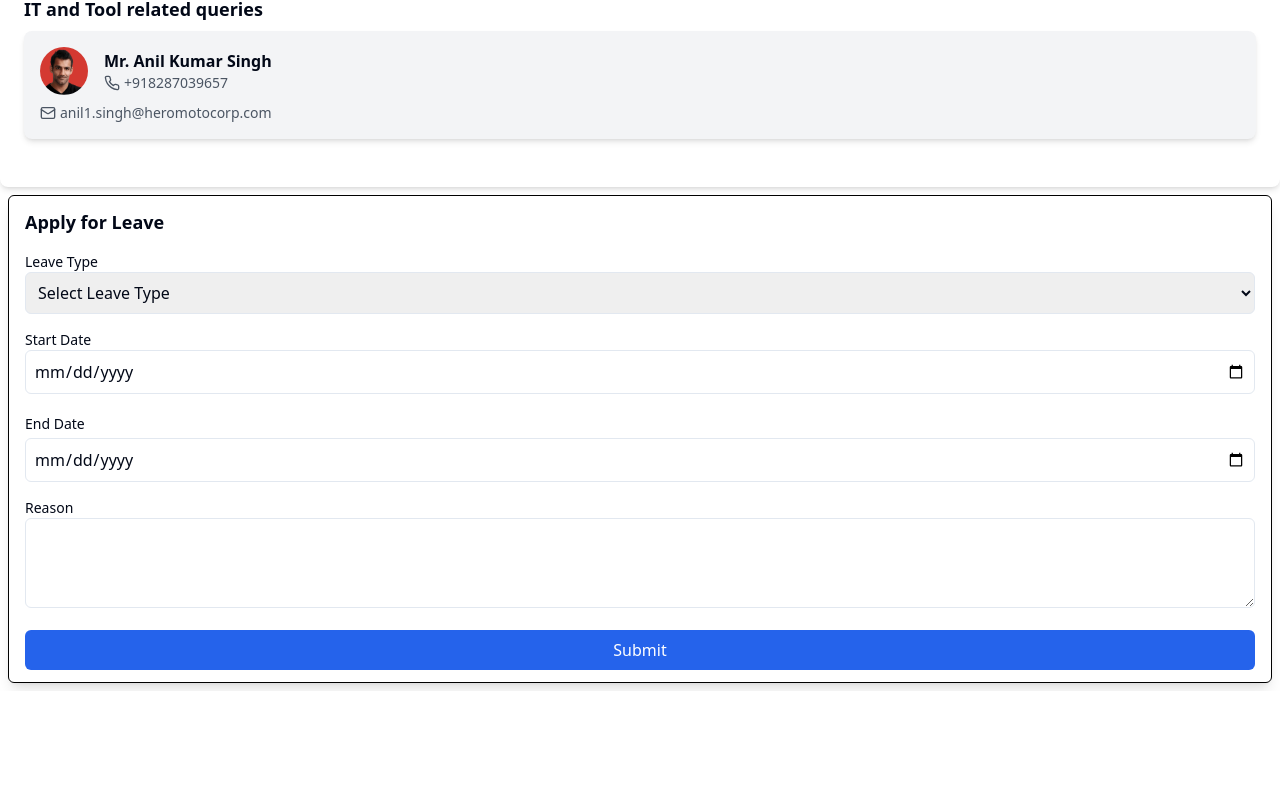
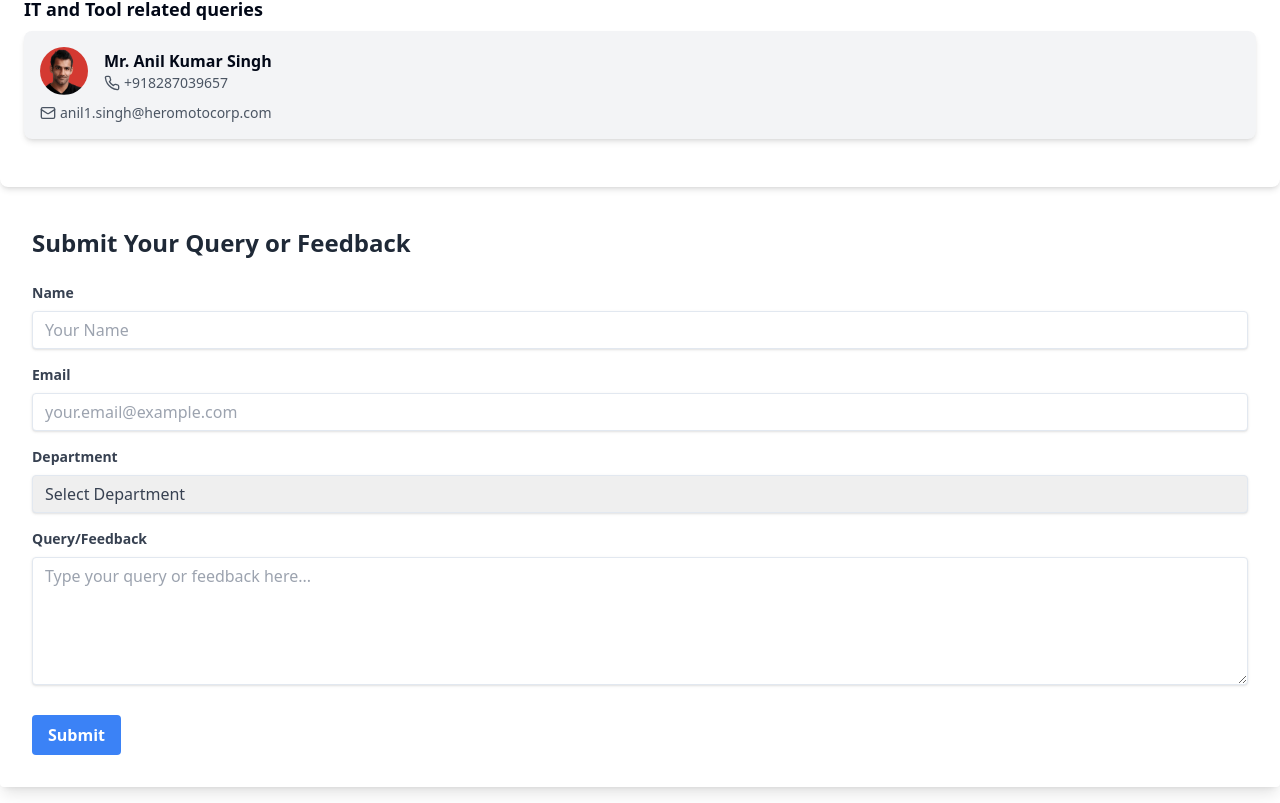
Before and after one commit to deveshtuteja/hero-lms, a React (Vite) app: page /help in a window 1280 px wide. Shown: the part 305-1108 px from the top of the page. Before the commit the page ends 996 px from the top, so only its background shows below. Built offline with nearby package versions, Linux system fonts and the light colour scheme.

Commit message:
built query form, profile & fixed HR/Manager list UI

```diff
--- a/src/App.jsx
+++ b/src/App.jsx
@@ -6,12 +6,23 @@ import Timesheet from "./components/Timesheet";
 import Helpdesk from "./components/Helpdesk";
 import LeaveForm from "./components/LeaveForm";
 import LeaveManagementDashboard from "./components/LeaveManagementDashboard";
+import SupportQueryForm from "./components/SupportQueryForm";
+import Profile from "./components/Profile";
 
 function App() {
   const appRouter = createBrowserRouter([
     {
       path: "/",
       element: <Body />,
+    },
+    {
+      path: "/profile",
+      element: (
+        <>
+          <Head />
+          <Profile />
+        </>
+      ),
     },
     {
       path: "/admin",
@@ -28,7 +39,7 @@ function App() {
         <>
           <Head />
           <Helpdesk />
-          <LeaveForm />
+          <SupportQueryForm />
         </>
       ),
     },
--- a/src/components/Head.jsx
+++ b/src/components/Head.jsx
@@ -102,7 +102,7 @@ export default function Head() {
               >
                 <MenuItem>
                   <a
-                    href="#"
+                    href="/profile"
                     className="block px-4 py-2 text-sm text-gray-700 hover:bg-gray-200 dark:text-gray-300 dark:hover:bg-gray-700"
                   >
                     Your Profile
--- /dev/null
+++ b/src/components/Profile.jsx
@@ -0,0 +1,65 @@
+const Profile = () => {
+  // Example employee data
+  const employee = {
+    name: "Jane Doe",
+    position: "Senior Developer",
+    department: "IT",
+    email: "jane.doe@company.com",
+    phone: "+1 (555) 123-4567",
+    location: "San Francisco, CA",
+    bio: "Passionate about creating innovative solutions and mentoring junior developers. Always excited to learn new technologies and contribute to open-source projects.",
+    skills: ["React", "Node.js", "Python", "AWS", "Docker"],
+    imageUrl:
+      "https://images.unsplash.com/photo-1472099645785-5658abf4ff4e?ixlib=rb-1.2.1&ixid=eyJhcHBfaWQiOjEyMDd9&auto=format&fit=facearea&facepad=2&w=256&h=256&q=80",
+  };
+
+  return (
+    <div className="max-w-4xl mx-auto mt-10 bg-white shadow-lg rounded-lg overflow-hidden">
+      <div className="md:flex">
+        <div className="md:flex-shrink-0">
+          <img
+            className="h-48 w-full object-cover md:w-48"
+            src={employee.imageUrl}
+            alt={employee.name}
+          />
+        </div>
+        <div className="p-8">
+          <div className="uppercase tracking-wide text-sm text-indigo-500 font-semibold">
+            {employee.position}
+          </div>
+          <h2 className="mt-1 text-3xl leading-tight font-bold text-gray-900">
+            {employee.name}
+          </h2>
+          <p className="mt-2 text-gray-600">{employee.department}</p>
+          <div className="mt-4">
+            <p className="text-gray-600">
+              <strong>Email:</strong> {employee.email}
+            </p>
+            <p className="text-gray-600">
+              <strong>Phone:</strong> {employee.phone}
+            </p>
+            <p className="text-gray-600">
+              <strong>Location:</strong> {employee.location}
+            </p>
+          </div>
+          <p className="mt-4 text-gray-600">{employee.bio}</p>
+          <div className="mt-4">
+            <h3 className="text-lg font-semibold text-gray-900">Skills</h3>
+            <div className="mt-2 flex flex-wrap">
+              {employee.skills.map((skill, index) => (
+                <span
+                  key={index}
+                  className="px-2 py-1 mr-2 mb-2 text-sm font-medium text-indigo-800 bg-indigo-100 rounded-full"
+                >
+                  {skill}
+                </span>
+              ))}
+            </div>
+          </div>
+        </div>
+      </div>
+    </div>
+  );
+};
+
+export default Profile;
--- /dev/null
+++ b/src/components/SupportQueryForm.jsx
@@ -0,0 +1,128 @@
+import { useState } from "react";
+
+const SupportQueryForm = () => {
+  const [formData, setFormData] = useState({
+    name: "",
+    email: "",
+    department: "",
+    query: "",
+  });
+
+  const handleChange = (e) => {
+    const { name, value } = e.target;
+    setFormData((prevState) => ({
+      ...prevState,
+      [name]: value,
+    }));
+  };
+
+  const handleSubmit = (e) => {
+    e.preventDefault();
+    console.log("Form submitted:", formData);
+    // Here you would typically send the data to your backend
+  };
+
+  return (
+    <div className="mx-auto mt-10 w-full">
+      <form
+        onSubmit={handleSubmit}
+        className="bg-white shadow-lg rounded px-8 pb-8 mb-4"
+      >
+        <h2 className="text-2xl font-bold mb-6 text-gray-800">
+          Submit Your Query or Feedback
+        </h2>
+
+        <div className="mb-4">
+          <label
+            className="block text-gray-700 text-sm font-bold mb-2"
+            htmlFor="name"
+          >
+            Name
+          </label>
+          <input
+            className="shadow appearance-none border rounded w-full py-2 px-3 text-gray-700 leading-tight focus:outline-none focus:ring-2 focus:ring-blue-500"
+            id="name"
+            type="text"
+            name="name"
+            value={formData.name}
+            onChange={handleChange}
+            required
+            placeholder="Your Name"
+          />
+        </div>
+
+        <div className="mb-4">
+          <label
+            className="block text-gray-700 text-sm font-bold mb-2"
+            htmlFor="email"
+          >
+            Email
+          </label>
+          <input
+            className="shadow appearance-none border rounded w-full py-2 px-3 text-gray-700 leading-tight focus:outline-none focus:ring-2 focus:ring-blue-500"
+            id="email"
+            type="email"
+            name="email"
+            value={formData.email}
+            onChange={handleChange}
+            required
+            placeholder="your.email@example.com"
+          />
+        </div>
+
+        <div className="mb-4">
+          <label
+            className="block text-gray-700 text-sm font-bold mb-2"
+            htmlFor="department"
+          >
+            Department
+          </label>
+          <select
+            className="shadow appearance-none border rounded w-full py-2 px-3 text-gray-700 leading-tight focus:outline-none focus:ring-2 focus:ring-blue-500"
+            id="department"
+            name="department"
+            value={formData.department}
+            onChange={handleChange}
+            required
+          >
+            <option value="">Select Department</option>
+            <option value="IT">IT</option>
+            <option value="HR">HR</option>
+            <option value="Finance">Finance</option>
+            <option value="Marketing">Marketing</option>
+            <option value="Other">Other</option>
+          </select>
+        </div>
+
+        <div className="mb-6">
+          <label
+            className="block text-gray-700 text-sm font-bold mb-2"
+            htmlFor="query"
+          >
+            Query/Feedback
+          </label>
+          <textarea
+            className="shadow appearance-none border rounded w-full py-2 px-3 text-gray-700 leading-tight focus:outline-none focus:ring-2 focus:ring-blue-500 h-32"
+            id="query"
+            name="query"
+            value={formData.query}
+            onChange={handleChange}
+            required
+            placeholder="Type your query or feedback here..."
+          ></textarea>
+        </div>
+
+        <div className="flex items-center justify-between">
+          <button
+            className="bg-blue-500 hover:bg-blue-700 text-white font-bold py-2 px-4 rounded focus:outline-none focus:shadow-outline transition duration-300 ease-in-out"
+            type="submit"
+          >
+            Submit
+          </button>
+        </div>
+      </form>
+    </div>
+  );
+};
+
+export default SupportQueryForm;
```
Also changed, not shown: src/components/LeaveManagementDashboard.jsx (+34 -14 lines).
